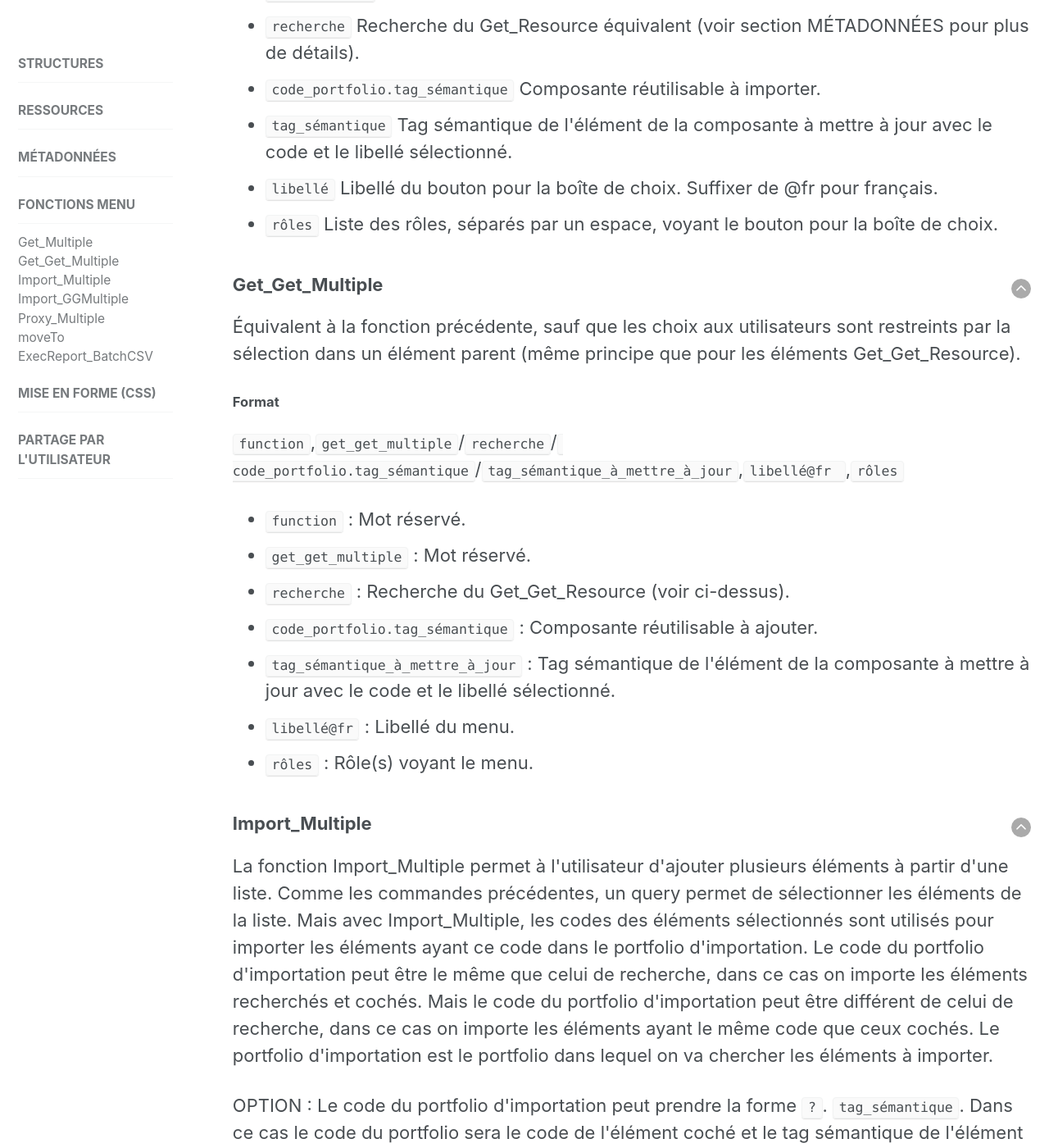
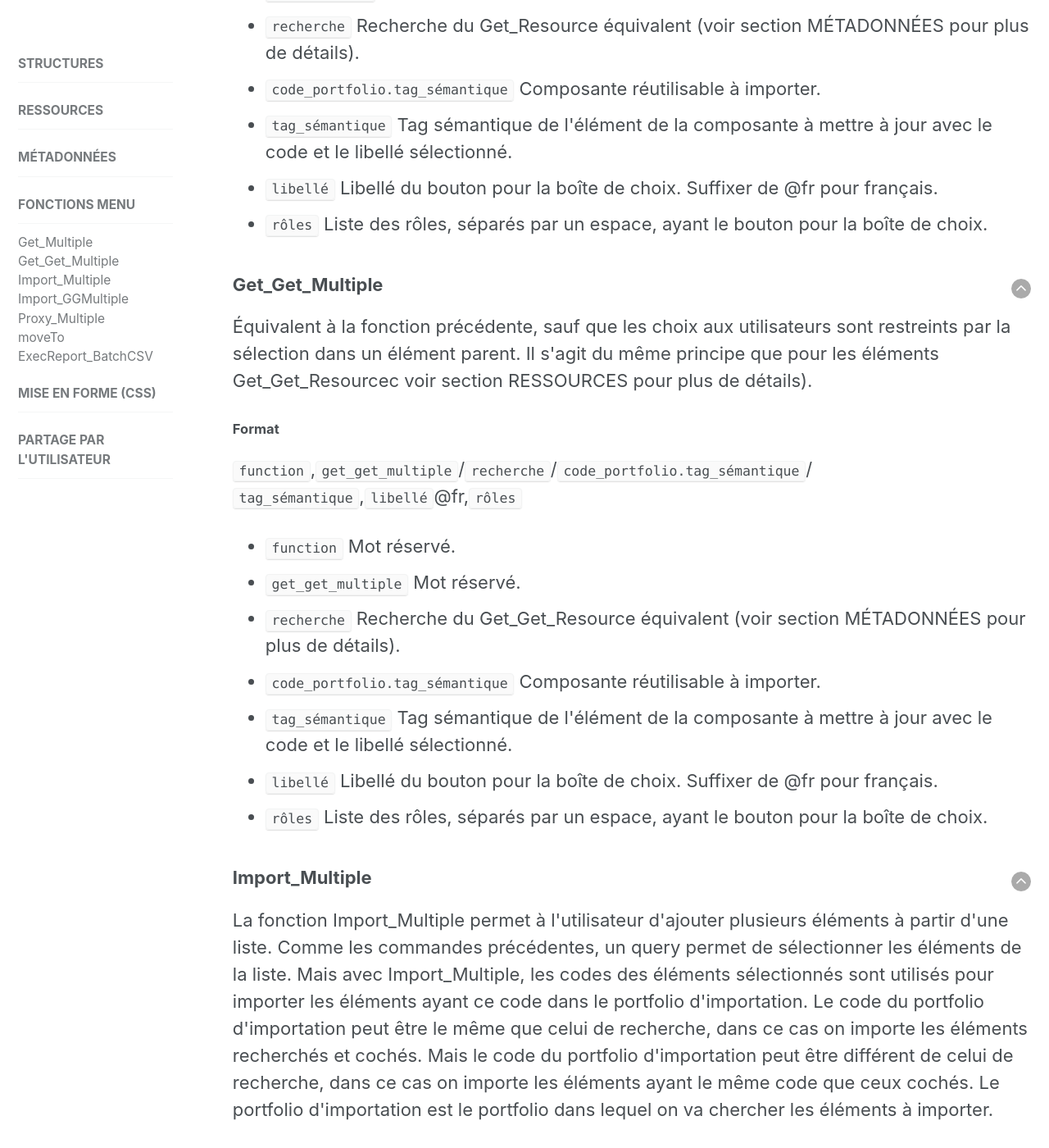
Before and after one commit to karutaproject/karuta-frontend-documentation, a Jekyll site: the page built from _pages/functions_fr.html, in a window 1280 px wide and 1400 px high, scrolled down 1376 px. Shown: the whole window at 82% size. Built offline with Jekyll 4.4.1, drawn with Linux system fonts in a browser that asks for light colours.

Commit message:
corrections

```diff
--- a/_pages/functions_fr.html
+++ b/_pages/functions_fr.html
@@ -60,7 +60,7 @@ sidebar:
 			français.
 		</li>
 		<li>
-			<code>rôles</code> Liste des rôles, séparés par un espace, voyant le bouton pour la
+			<code>rôles</code> Liste des rôles, séparés par un espace, ayant le bouton pour la
 			boîte de choix.
 		</li>
 	</ul>
@@ -71,27 +71,34 @@ sidebar:
 	<h3 id='get_get_multiple'>Get_Get_Multiple</h3>
 	<p>
 		Équivalent à la fonction précédente, sauf que les choix aux utilisateurs sont restreints par la
-		sélection dans un élément parent (même principe que pour les éléments Get_Get_Resource).
+		sélection dans un élément parent. Il s'agit du même principe que pour les éléments
+		Get_Get_Resourcec voir section <a href='../resources_fr/'>RESSOURCES</a> pour plus de détails).
 	</p>
 	<h4>Format</h4>
 	<p>
-		<code>function</code>,<code>get_get_multiple</code>/<code>recherche</code>/<code>
-		code_portfolio.tag_sémantique</code>/<code>tag_sémantique_à_mettre_à_jour</code>,<code>libellé@fr
-		</code>,<code>rôles</code>
+		<code>function</code>,<code>get_get_multiple</code>/<code>recherche</code>/<code>code_portfolio.tag_sémantique</code>/
+		<br><code>tag_sémantique</code>,<code>libellé</code>@fr,<code>rôles</code>
 	</p>
 	<ul>
-		<li><code>function</code> : Mot réservé.</li>
-		<li><code>get_get_multiple</code> : Mot réservé.</li>
-		<li><code>recherche</code> : Recherche du Get_Get_Resource (voir ci-dessus).</li>
+		<li><code>function</code> Mot réservé.</li>
+		<li><code>get_get_multiple</code> Mot réservé.</li>
 		<li>
-			<code>code_portfolio.tag_sémantique</code> : Composante réutilisable à ajouter.
+			<code>recherche</code> Recherche du Get_Get_Resource équivalent (voir section
+			<a href='../metadata_fr/'>MÉTADONNÉES</a> pour plus de détails).
+		</li>
+		<li><code>code_portfolio.tag_sémantique</code> Composante réutilisable à importer.</li>
+		<li>
+			<code>tag_sémantique</code> Tag sémantique de l'élément de la composante à mettre à jour
+			avec le code et le libellé sélectionné.
 		</li>
 		<li>
-			<code>tag_sémantique_à_mettre_à_jour</code> : Tag sémantique de l'élément de la
-			composante à mettre à jour avec le code et le libellé sélectionné.
+			<code>libellé</code> Libellé du bouton pour la boîte de choix. Suffixer de @fr pour
+			français.
 		</li>
-		<li><code>libellé@fr</code> : Libellé du menu.</li>
-		<li><code>rôles</code> : Rôle(s) voyant le menu.</li>
+		<li>
+			<code>rôles</code> Liste des rôles, séparés par un espace, ayant le bouton pour la
+			boîte de choix.
+		</li>
 	</ul>
 </article>
 
```
